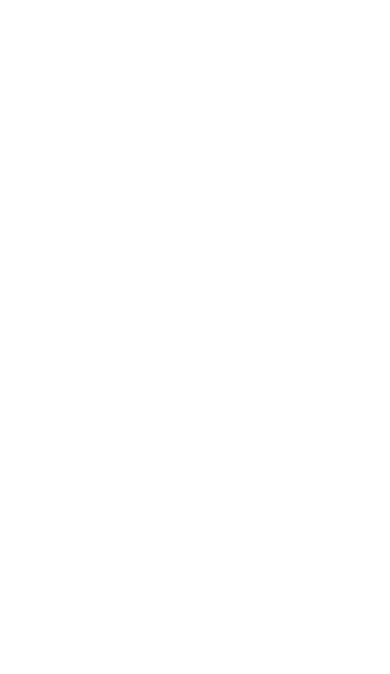
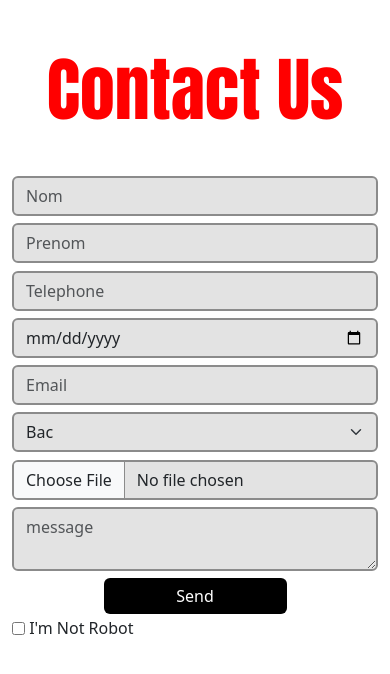
Before and after one commit to SafeBouazza/projet5, a plain HTML site: page contact.html in a window 390 px wide. Drawn offline with nearby package versions, Linux system fonts and the light colour scheme.

Commit message:
at responsive contact

```diff
--- a/contact.html
+++ b/contact.html
@@ -1,7 +1,7 @@
 <!doctype html>
 <html lang="en">
     <head>
-        <title>Title</title>
+        <title>Contact</title>
         <!-- Required meta tags -->
         <meta charset="utf-8" />
         <meta
@@ -25,7 +25,53 @@
         <header>
             <!-- place navbar here -->
         </header>
-        <main></main>
+        <main>
+            <!--Section Contact Us-->
+            <section>
+            <div class="container">
+                <form action="">
+                <div class="row">
+                    <div class="col-12">
+                        <h1 class="text-center title mt-5">Contact Us</h1>
+                    </div>
+                    <div class="col-lg-6 col-sm-12">
+                        <input type="text" placeholder="Nom" class="form-control">
+                    </div>
+                    <div class="col-lg-6 col-sm-12">
+                        <input type="text" placeholder="Prenom" class="form-control">
+                    </div>
+                    <div class="col-lg-4 col-sm-12">
+                        <input type="tel" placeholder="Telephone" class="form-control">
+                    </div>
+                    <div class="col-lg-4 col-sm-12">
+                        <input type="date" class="form-control">
+                    </div>
+                    <div class="col-lg-4 col-sm-12">
+                        <input type="email" placeholder="Email" class="form-control">
+                    </div>
+                    <div class="col-lg-6 col-sm-12">
+                        <select class="form-select">
+                            <option>Bac</option>
+                            <option>Bac +</option>
+                            <option>Bac +C</option>
+                        </select>
+                    </div>
+                    <div class="col-lg-6 col-sm-12">
+                        <input type="file" class="form-control">
+                    </div>
+                    <div class="col-12">
+                        <textarea placeholder="message" class="form-control"></textarea>
+                    </div>
+                    <div class="col-12">
+                        <button type="submit" class="btn btn-primary" id="but">Send </button>
+                        <br>
+                        <input type="checkbox"> I'm Not Robot
+                    </div>
+                </div>
+                </form>
+            </div>
+            </section>
+        </main>
         <footer>
             <!-- place footer here -->
         </footer>
--- a/css/style.css
+++ b/css/style.css
@@ -61,6 +61,7 @@
     background-color: rgb(255, 255, 255);
     color: rgb(0, 0, 0);
     border-radius: 8px;
+    width: 100%;
 
 }
 .btn-res:hover{
@@ -78,3 +79,27 @@
     color: rgb(255, 255, 255);
     border-radius: 15px;
 }
+.title{
+    color: red;
+    font-size: 70px;
+    margin-bottom: 10%;
+    font-family: Impact, Haettenschweiler, 'Arial Narrow Bold', sans-serif;
+}
+input , select , textarea{
+    margin-top: 2%;
+    background-color: rgb(227, 227, 227) !important;
+    border: 2px rgb(139, 139, 139) solid !important;
+}
+#but{
+    margin-top: 2%;
+    width: 50%;
+    background-color: black;
+    margin-left: 25%;
+    border: black;
+}
+#but:hover{
+    margin-top: 2%;
+    width: 50%;
+    background-color: rgb(255, 0, 0);
+    margin-left: 25%;
+}
```
